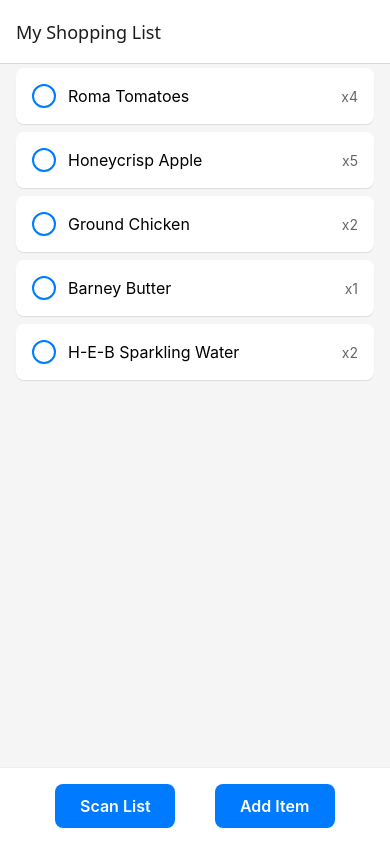
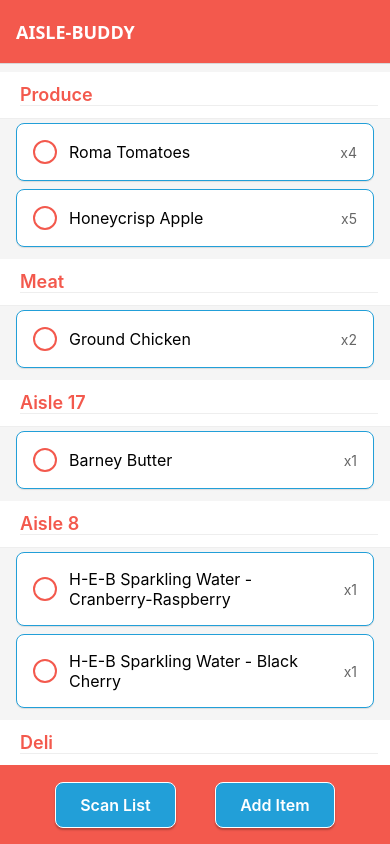
Before and after one commit to runkev/aisle-buddy, a React Native app: screen /ShoppingList in a window 390 px wide. Built offline with nearby package versions, Linux system fonts and the light colour scheme.

Commit message:
camera and manual add views

```diff
--- a/App.js
+++ b/App.js
@@ -2,6 +2,8 @@ import React, { useEffect } from 'react';
 import { NavigationContainer } from '@react-navigation/native';
 import { createNativeStackNavigator } from '@react-navigation/native-stack';
 import ShoppingListScreen from './src/screens/ShoppingListScreen';
+import ScannerScreen from './src/screens/ScannerScreen';
+import AddItemScreen from './src/screens/AddItemScreen';
 
 const Stack = createNativeStackNavigator();
 
@@ -9,12 +11,24 @@ export default function App() {
 
   return (
     <NavigationContainer>
-      <Stack.Navigator>
+      <Stack.Navigator
+        screenOptions={{
+          headerStyle: {
+            backgroundColor: '#F3594D',
+          },
+          headerTintColor: '#fff', // This makes the text white
+          headerTitleStyle: {
+            fontWeight: 'bold',
+          },
+        }}
+      >
         <Stack.Screen
           name="ShoppingList"
           component={ShoppingListScreen}
-          options={{ title: 'My Shopping List' }}
+          options={{ title: 'AISLE-BUDDY' }}
         />
+        <Stack.Screen name="Scanner" component={ScannerScreen} />
+        <Stack.Screen name="Add Item" component={AddItemScreen} />
       </Stack.Navigator>
     </NavigationContainer>
   );
--- a/package.json
+++ b/package.json
@@ -13,7 +13,7 @@
     "@react-navigation/native-stack": "^7.2.0",
     "axios": "^1.7.9",
     "expo": "~52.0.24",
-    "expo-camera": "^16.0.10",
+    "expo-camera": "~16.0.11",
     "expo-image-manipulator": "^13.0.5",
     "expo-sqlite": "~15.0.5",
     "expo-status-bar": "~2.0.0",
--- a/src/database/sampleData.js
+++ b/src/database/sampleData.js
@@ -2,31 +2,43 @@ export const list = [
     {
         id: 1,
         title: 'Roma Tomatoes',
-        quantity: 4,
+        quantity: '4',
         location: 'Produce'
     },
     {
         id: 2,
         title: 'Honeycrisp Apple',
-        quantity: 5,
+        quantity: '5',
         location: 'Produce'
     },
     {
         id: 3,
         title: 'Ground Chicken',
-        quantity: 2,
+        quantity: '2',
         location: 'Meat'
     },
     {
         id: 4,
         title: 'Barney Butter',
-        quantity: 1,
+        quantity: '1',
         location: 'Aisle 17'
     },
     {
         id: 5,
-        title: 'H-E-B Sparkling Water',
-        quantity: 2,
+        title: 'H-E-B Sparkling Water - Cranberry-Raspberry',
+        quantity: '1',
         location: 'Aisle 8'
-    }
+    },
+    {
+        id: 6,
+        title: 'H-E-B Sparkling Water - Black Cherry',
+        quantity: '1',
+        location: 'Aisle 8'
+    },
+    {
+        id: 7,
+        title: 'Cajun Fried Turkey Slices',
+        quantity: '1lb',
+        location: 'Deli'
+    },
 ];
--- /dev/null
+++ b/src/screens/AddItemScreen.js
@@ -0,0 +1,77 @@
+import React, { useState } from 'react';
+import { View, TextInput, Pressable, Text, StyleSheet } from 'react-native';
+
+export default function AddItemScreen({ navigation }) {
+    const [itemName, setItemName] = useState('');
+    const [quantity, setQuantity] = useState('');
+
+    const handleAddItem = () => {
+        if (itemName.trim()) {
+        // Here you would typically add the item to your data storage
+        // (e.g., state management solution or local storage)
+        const newItem = {
+            id: Date.now().toString(),
+            name: itemName.trim(),
+            quantity: quantity || '1',
+        };
+
+        // Navigate back to shopping list with new item
+        navigation.navigate('ShoppingList', { newItem });
+        }
+    };
+
+    return (
+        <View style={styles.container}>
+        <TextInput
+            style={styles.input}
+            placeholder="Item name"
+            value={itemName}
+            onChangeText={setItemName}
+        />
+        <TextInput
+            style={styles.input}
+            placeholder="Quantity"
+            value={quantity}
+            onChangeText={setQuantity}
+            keyboardType="numeric"
+        />
+        <Pressable
+            style={({ pressed }) => [
+            styles.addButton,
+            pressed && styles.buttonPressed
+            ]}
+            onPress={handleAddItem}
+        >
+            <Text style={styles.buttonText}>Add Item</Text>
+        </Pressable>
+        </View>
+    );
+}
+
+const styles = StyleSheet.create({
+    container: {
+        flex: 1,
+        padding: 20,
+    },
+    input: {
+        borderWidth: 1,
+        borderColor: '#ccc',
+        borderRadius: 5,
+        padding: 10,
+        marginBottom: 15,
+    },
+    addButton: {
+        backgroundColor: '#007AFF',
+        padding: 15,
+        borderRadius: 5,
+        alignItems: 'center',
+    },
+    buttonPressed: {
+        opacity: 0.7,
+    },
+    buttonText: {
+        color: '#fff',
+        fontSize: 16,
+        fontWeight: 'bold',
+    },
+});
--- /dev/null
+++ b/src/screens/ScannerScreen.js
@@ -0,0 +1,90 @@
+// ScannerScreen.js
+import React, { useState, useEffect, useRef } from 'react';
+import { View, Text, StyleSheet, Alert, TouchableOpacity } from 'react-native';
+import { CameraView, useCameraPermissions } from 'expo-camera';
+
+export default function ScannerScreen({ navigation }) {
+    const [permission, requestPermission] = useCameraPermissions();
+    const cameraRef = useRef(null);
+
+    if (!permission) {
+        // Camera permissions are still loading.
+        return <View />
+    }
+
+    if (!permission.granted) {
+        // Camera permissions are not granted yet.
+        return (
+            <View style={styles.container}>
+                <Text style={styles.message}>We need your permission to show the camera</Text>
+                <Button onPress={requestPermission} title="grant permission" />
+            </View>
+        );
+    }
+
+    const takePicture = async () => {
+        if (!cameraRef.current) return;
+
+        try {
+            const photo = await cameraRef.current.takePictureAsync({
+                quality: 1.0,
+            });
+
+            console.log('Photo taken:', photo.uri);
+            // For testing, just log the photo URI
+            Alert.alert('Success', 'Picture taken!');
+
+        } catch (error) {
+            console.error('Failed to take picture:', error);
+            Alert.alert('Error', 'Failed to take picture');
+        }
+    };
+
+    return (
+        <View style={styles.container}>
+            <CameraView
+                style={styles.camera}
+                facing='back'
+            >
+                <View style={styles.buttonContainer}>
+                    <TouchableOpacity
+                        style={styles.button}
+                        onPress={takePicture}
+                    >
+                        <Text style={styles.text}>Take Picture</Text>
+                    </TouchableOpacity>
+                </View>
+            </CameraView>
+        </View>
+    );
+}
+
+const styles = StyleSheet.create({
+    container: {
+        flex: 1,
+    },
+    camera: {
+        flex: 1,
+    },
+    buttonContainer: {
+        flex: 1,
+        backgroundColor: 'transparent',
+        flexDirection: 'row',
+        justifyContent: 'center',
+        margin: 20,
+    },
+    button: {
+        position: 'absolute',
+        bottom: 20,
+        width: 70,
+        height: 70,
+        borderRadius: 35,
+        backgroundColor: '#fff',
+        justifyContent: 'center',
+        alignItems: 'center',
+    },
+    text: {
+        fontSize: 16,
+        color: 'black',
+    },
+});
--- a/src/screens/ShoppingListScreen.js
+++ b/src/screens/ShoppingListScreen.js
@@ -1,11 +1,26 @@
-import React, { useState, useEffect } from 'react';
-import { View, Text, FlatList, TouchableOpacity, StyleSheet, Animated } from 'react-native';
+import React, { useState, useEffect, useRef } from 'react';
+import { View, Text, SectionList, TouchableOpacity, StyleSheet, Animated, Pressable } from 'react-native';
+import { list } from '../database/sampleData';
 import { Camera } from 'expo-camera';
-import { list } from '../database/sampleData';
 
 const ShoppingListScreen = ({ navigation }) => {
     // Add state for managing checked items
     const [items, setItems] = useState(list.map(item => ({ ...item, checked: false })));
+
+    const groupItemsByLocation = (item) => {
+        const groupedItems = items.reduce((acc, item) => {
+            if (!acc[item.location]) {
+                acc[item.location] = [];
+            }
+            acc[item.location].push(item);
+            return acc;
+        }, {});
+
+        return Object.keys(groupedItems).map(location => ({
+            title: location,
+            data: groupedItems[location]
+        }));
+    };
 
     const toggleItem = (itemId) => {
         setItems(items.map(item =>
@@ -16,9 +31,9 @@ const ShoppingListScreen = ({ navigation }) => {
     };
 
     const Item = ({item, onToggle, isChecked = false}) => {
-        const fadeAnim = React.useRef(new Animated.Value(isChecked ? 1 : 0)).current;
+        const fadeAnim = useRef(new Animated.Value(isChecked ? 1 : 0)).current;
 
-        React.useEffect(() => {
+        useEffect(() => {
             Animated.timing(fadeAnim, {
                 toValue: isChecked ? 1 : 0,
                 duration: 200,
@@ -27,10 +42,14 @@ const ShoppingListScreen = ({ navigation }) => {
         }, [isChecked]);
 
         return (
-            <TouchableOpacity
-                style={styles.itemContainer}
+            <Pressable
+                style={({ pressed }) => [
+                    styles.itemContainer,
+                    styles.itemShadow,
+                    pressed && styles.itemPressed,
+                    isChecked && styles.itemPressedIn
+                ]}
                 onPress={() => onToggle(item.id)}
-                activeOpacity={0.7}
             >
                 <View style={styles.checkboxContainer}>
                     <View style={styles.checkbox}>
@@ -53,7 +72,7 @@ const ShoppingListScreen = ({ navigation }) => {
                             styles.title,
                             isChecked && styles.checkedTitle
                         ]}
-                        numberOfLines={1}
+                        numberOfLines={2}
                     >
                         {item.title}
                     </Text>
@@ -64,14 +83,27 @@ const ShoppingListScreen = ({ navigation }) => {
                         </Text>
                     )}
                 </View>
-            </TouchableOpacity>
+            </Pressable>
         );
     };
 
+    // const handleScanList = async () => {
+    //     const { status } = await Camera.requestCameraPermissionsAsync();
+    //     if (status === 'granted') {
+    //         navigation.navigate('Scanner');
+    //         } else {
+    //         Alert.alert(
+    //             'Permission Required',
+    //             'Camera permission is required to use this feature',
+    //             [{ text: 'OK' }]
+    //         );
+    //     }
+    // };
+
     return (
         <View style={styles.screenContainer}>
-            <FlatList
-                data={items}
+            <SectionList
+                sections={groupItemsByLocation(items)}
                 renderItem={({item}) => (
                     <Item
                         item={item}
@@ -79,24 +111,36 @@ const ShoppingListScreen = ({ navigation }) => {
                         onToggle={toggleItem}
                     />
                 )}
-                keyExtractor={item => item.id}
+                renderSectionHeader={({section: {title}}) => (
+                    <View style={styles.sectionHeader}>
+                        <Text style={styles.sectionHeaderText}>{title}</Text>
+                    </View>
+                )}
+                keyExtractor={item => item.id.toString()}
                 style={styles.list}
+                stickySectionHeadersEnabled={true}
             />
 
             <View style={styles.buttonContainer}>
-                <TouchableOpacity
-                    style={styles.button}
+                <Pressable
+                    style={({ pressed }) => [
+                        styles.button,
+                        pressed && styles.buttonPressed
+                    ]}
                     onPress={() => navigation.navigate('Scanner')}
                 >
                     <Text style={styles.buttonText}>Scan List</Text>
-                </TouchableOpacity>
+                </Pressable>
 
-                <TouchableOpacity
-                    style={styles.button}
-                    onPress={() => navigation.navigate('AddItem')}
+                <Pressable
+                    style={({ pressed }) => [
+                        styles.button,
+                        pressed && styles.buttonPressed
+                    ]}
+                    onPress={() => navigation.navigate('Add Item')}
                 >
                     <Text style={styles.buttonText}>Add Item</Text>
-                </TouchableOpacity>
+                </Pressable>
             </View>
         </View>
     );
@@ -116,8 +160,12 @@ const styles = StyleSheet.create({
         padding: 16,
         backgroundColor: '#fff',
         borderRadius: 8,
+        borderColor: '#229fd8',
+        borderWidth: 1,
         marginVertical: 4,
         marginHorizontal: 16,
+    },
+    itemShadow: {
         shadowColor: '#000',
         shadowOffset: {
             width: 0,
@@ -127,6 +175,33 @@ const styles = StyleSheet.create({
         shadowRadius: 1,
         elevation: 2,
     },
+    itemPressed: {
+        shadowColor: '#000',
+        shadowOffset: {
+            width: 0,
+            height: -1,
+        },
+        shadowOpacity: 0.15,
+        shadowRadius: 2,
+        elevation: 1,
+        backgroundColor: '#f8f8f8',
+        transform: [{ scale: 0.98 }]
+    },
+    sectionHeader: {
+        backgroundColor: '#fff',
+        padding: 12,
+        borderBottomWidth: 1,
+        borderBottomColor: '#eee',
+        marginTop: 8,
+    },
+    sectionHeaderText: {
+        fontSize: 18,
+        fontWeight: '600',
+        color: '#F3594D',
+        marginLeft: 8,
+        borderBottomWidth: 1,
+        borderBottomColor: '#eee',
+    },
     checkboxContainer: {
         marginRight: 12,
     },
@@ -135,12 +210,12 @@ const styles = StyleSheet.create({
         height: 24,
         borderRadius: 12,
         borderWidth: 2,
-        borderColor: '#007AFF',
+        borderColor: '#F3594D',
         alignItems: 'center',
         justifyContent: 'center',
     },
     checkmark: {
-        color: '#007AFF',
+        color: '#229fd8',
         fontSize: 16,
         fontWeight: 'bold',
     },
@@ -169,23 +244,44 @@ const styles = StyleSheet.create({
         flexDirection: 'row',
         justifyContent: 'space-evenly',
         padding: 16,
-        backgroundColor: '#fff',
+        backgroundColor: '#F3594D',
         borderTopWidth: 1,
-        borderTopColor: '#eee',
+        borderTopColor: '#F3594D',
     },
     button: {
-        backgroundColor: '#007AFF',
+        backgroundColor: '#229fd8',
         paddingHorizontal: 24,
         paddingVertical: 12,
         borderRadius: 8,
+        borderColor: '#fff',
+        borderWidth: 1,
         minWidth: 120,
         alignItems: 'center',
+        shadowColor: '#000',
+        shadowOffset: {
+            width: 0,
+            height: 2,
+        },
+        shadowOpacity: 0.25,
+        shadowRadius: 2,
+        elevation: 3,
+    },
+    buttonPressed: {
+        backgroundColor: '#1b86b6',
+        transform: [{ scale: 0.98 }],
+        shadowOffset: {
+            width: 0,
+            height: 1,
+        },
+        shadowOpacity: 0.2,
+        shadowRadius: 1,
+        elevation: 1,
     },
     buttonText: {
         color: '#fff',
         fontSize: 16,
         fontWeight: '600',
-    },
+    }
 });
 
 export default ShoppingListScreen;
```
Also changed, not shown: app.json (+13 -3 lines), src/screens/CameraScreen.js (deleted), 1 other file (tests, documents, lock files or other folders).
